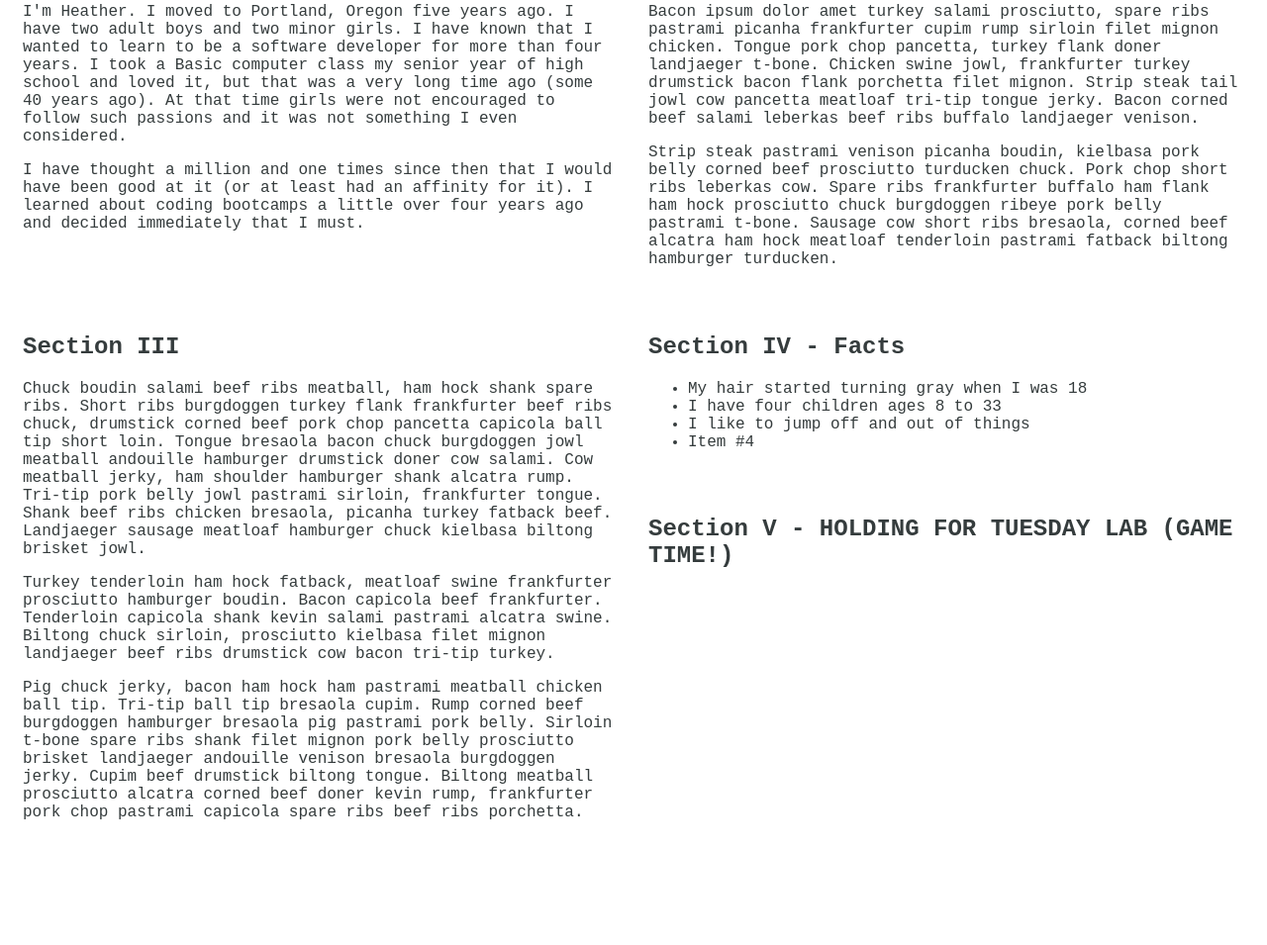
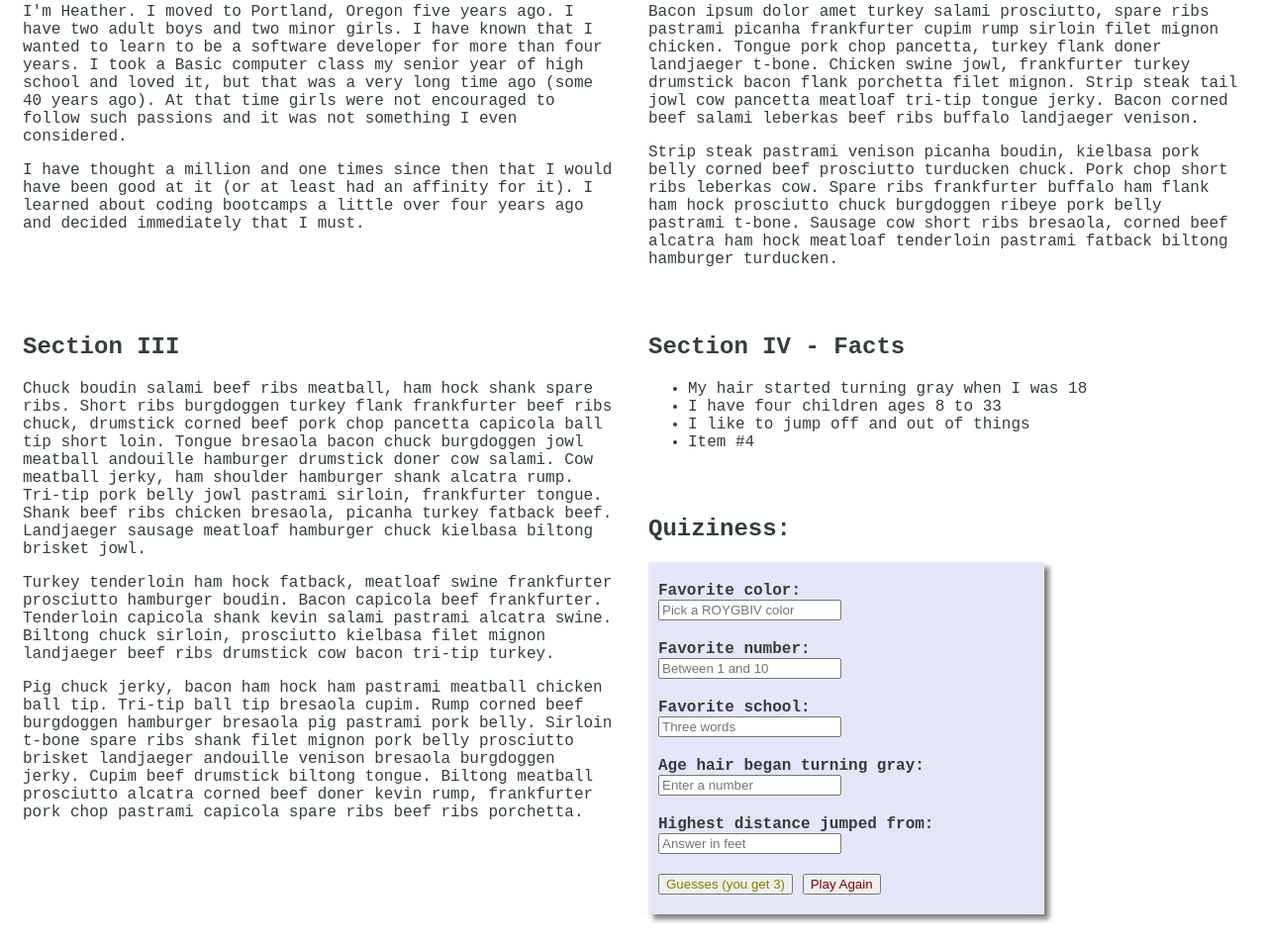
Before and after one commit to unphurlng/lab-01-about-me, a plain HTML site: page index.html in a window 1280 px wide. Shown: the part 687-1642 px from the top of the page at 99% size. Before the commit the page ends 1548 px from the top, so only its background shows below. Drawn offline with Linux system fonts and the light colour scheme.

Commit message:
added html for about me guess game

```diff
--- a/index.html
+++ b/index.html
@@ -58,7 +58,48 @@
 
     <!-- Empty hold space for tomorrow's lab (Game time!) -->
     <section class="sectionFloat">
-        <h2 id="hold">Section V - HOLDING FOR TUESDAY LAB (GAME TIME!)</h2>
+        <h2>Quiziness:</h2>
+        <form
+            id="about-me-form"
+            onsubmit="event.preventDefault();
+            checkAboutMe();"
+            onreset="resetAboutMe();"
+        >
+
+        <div>
+                <label for="favColor">Favorite color:</label>
+                <input type="text" id="favColor" name="favColor" placeholder="Pick a ROYGBIV color">
+            </div>
+
+            <div>
+                <label for="favNum">Favorite number:</label>
+                <input type="text" id="favNum" name="favNum" placeholder="Between 1 and 10">
+            </div>
+
+            <div>
+                    <label for="favSchool">Favorite school:</label>
+                    <input type="text" id="favSchool" name="favSchool" placeholder="Three words">
+                </div>
+
+            <div>
+                <label for="grayHair">Age hair began turning gray:</label>
+                <input type="text" id="grayHair" name="grayHair" placeholder="Enter a number" />
+            </div>
+
+            <div>
+                <label for="heightJumped">Highest distance jumped from:</label>
+                <input type="text" id="heightJumped" name="heightJumped" placeholder="Answer in feet">
+            </div>
+
+            <div>
+                <button type="submit">Guesses (you get 3)</button>
+                <button type="reset">Play Again</button>
+            </div>
+
+        </form>
+
+        <p id="about-me-response"></p>
+
     </section>
 
 </body>
--- a/styles.css
+++ b/styles.css
@@ -23,3 +23,40 @@ img {
     }
 
 }
+
+label {
+    font-weight: bold;
+    display: block;
+}
+
+form div {
+    padding: 10px 0;
+  }
+
+  form {
+    max-width: 400px;
+    background: lavender;
+    padding: 10px;
+    text-align: left;
+    box-shadow: 5px 5px 5px rgba(0, 0, 0, 0.5);
+  }
+
+  button[type="submit"] {
+    color:olive;
+  }
+
+  button[type="reset"] {
+    color: maroon;
+  }
+
+  .correct {
+    background-color: lightgreen;
+  }
+
+  .incorrect {
+    background-color: pink;
+  }
+
+  .hidden {
+    display: none;
+  }
```
Also changed, not shown: guess-game-1.js (added), guess-game-2.js (added).
